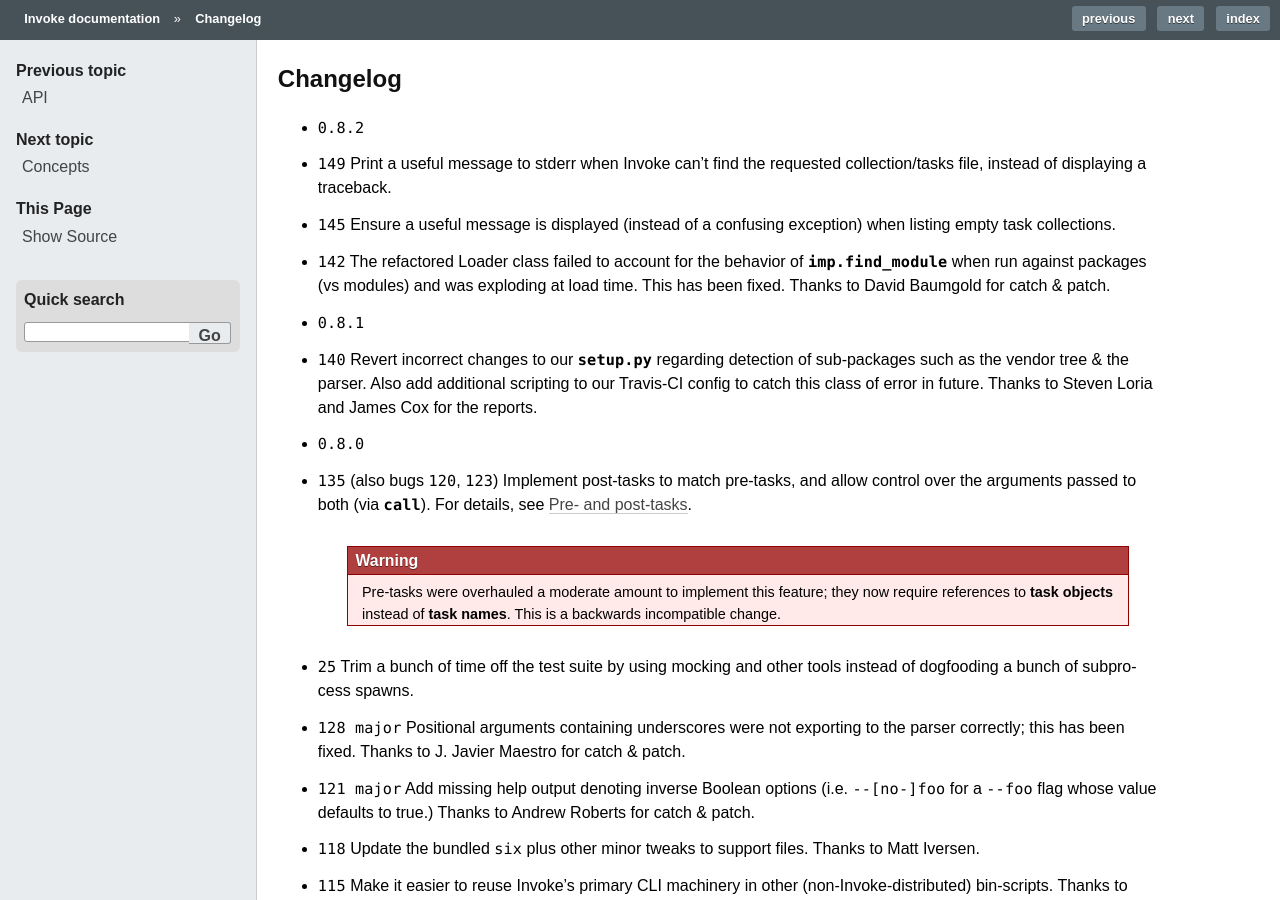
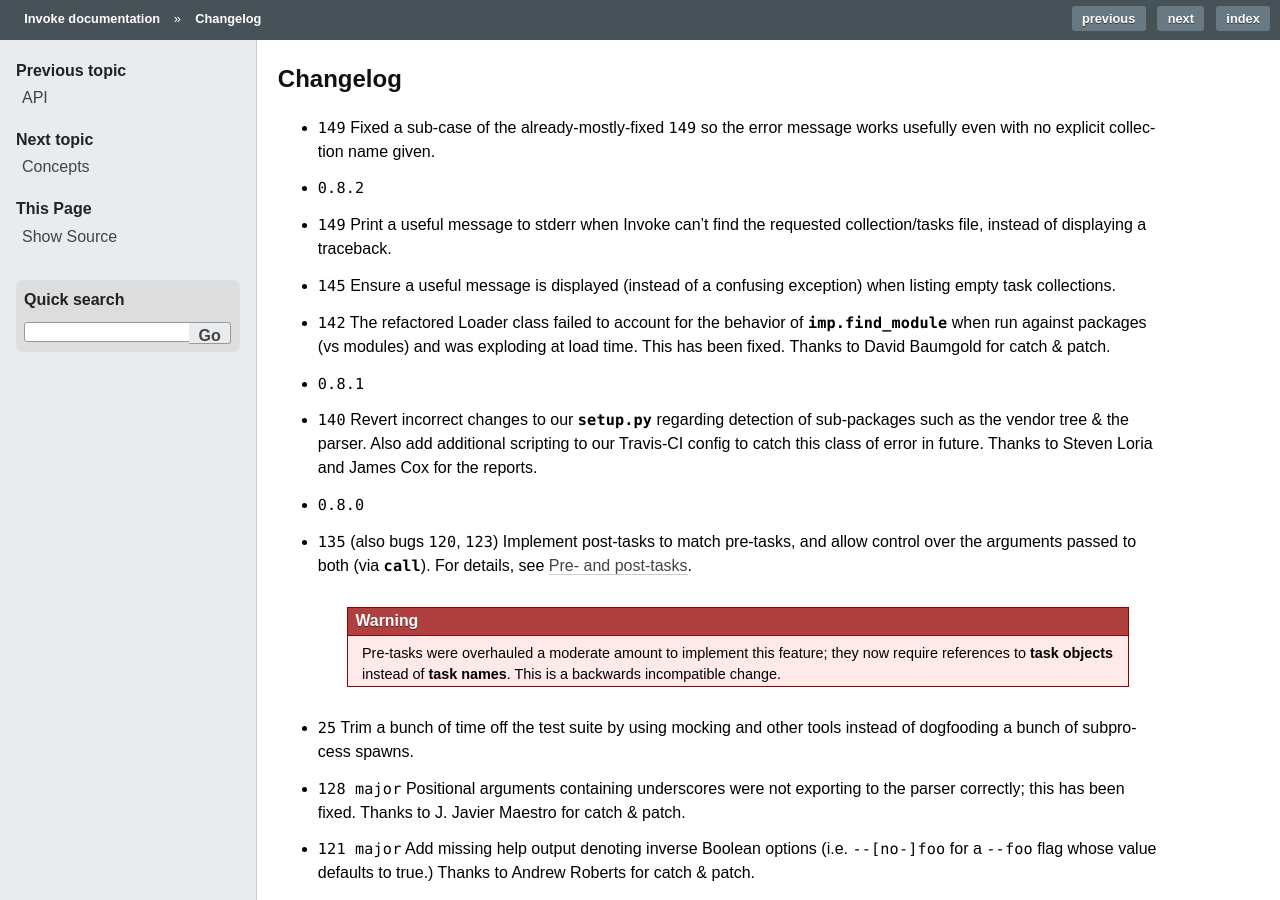
Before and after one commit to pyinvoke/invoke, a Sphinx documentation site: the page built from docs/changelog.rst, in a window 1280 px wide and 900 px high. Built offline with Sphinx 7.4.7, drawn with Linux system fonts in a browser that asks for light colours; cross-references to code outside the pages are shown as plain code.

Commit message:
Changelog

```diff
--- a/docs/changelog.rst
+++ b/docs/changelog.rst
@@ -2,6 +2,8 @@
 Changelog
 =========
 
+* :bug:`149` Fixed a sub-case of the already-mostly-fixed :issue:`149` so the
+  error message works usefully even with no explicit collection name given.
 * :release:`0.8.2 <2014-06-15>`
 * :bug:`149` Print a useful message to stderr when Invoke can't find the
   requested collection/tasks file, instead of displaying a traceback.
```
